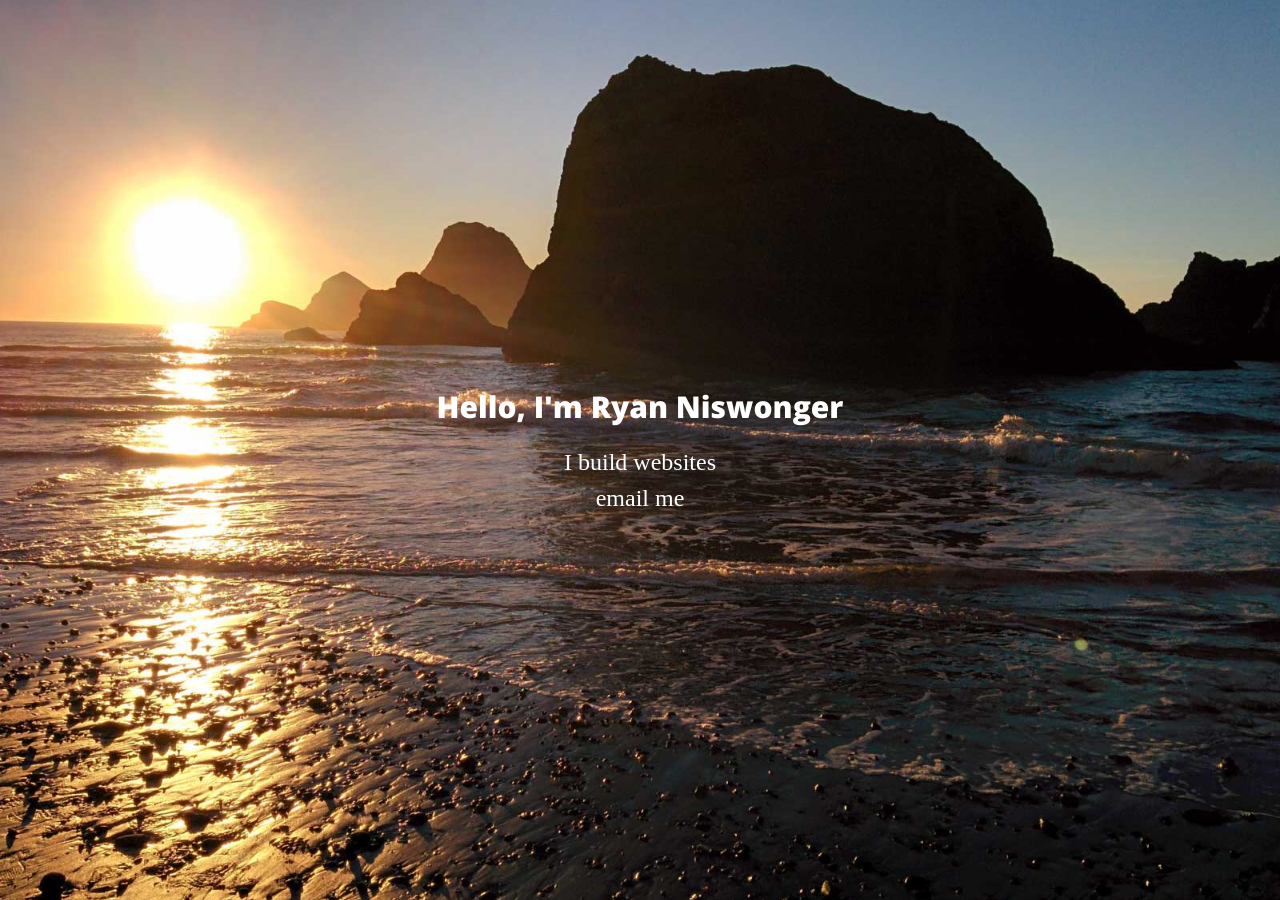
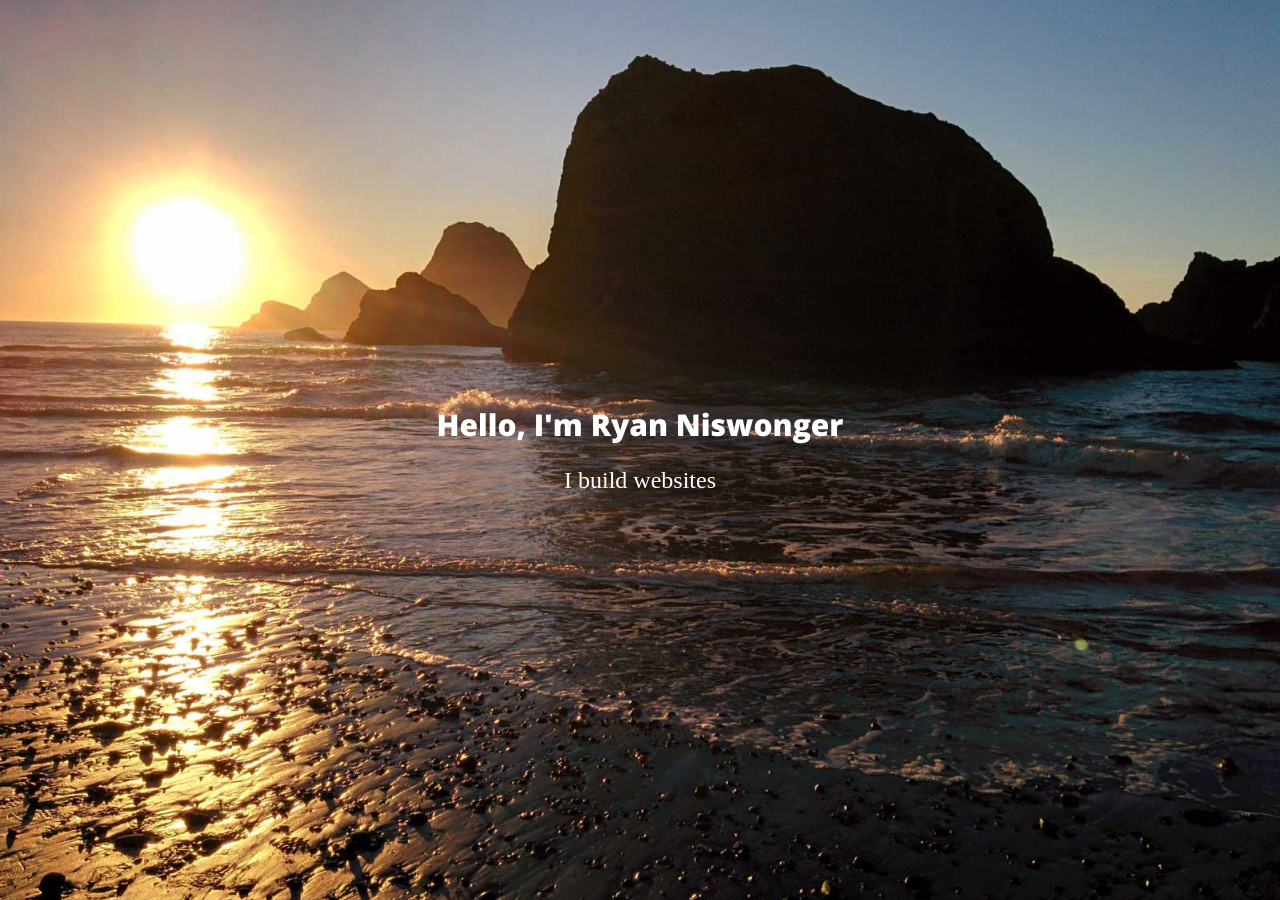
Before and after one commit to rniswonger/rniswonger.github.io, a Jekyll site: the page built from index.html, in a window 1280 px wide. Built offline with Jekyll 4.4.1, drawn with Linux system fonts in a browser that asks for light colours; some web fonts are replaced.

Commit message:
Remove email link for now.

```diff
--- a/_includes/header.html
+++ b/_includes/header.html
@@ -4,7 +4,6 @@
 
     <h1>Hello, I'm {{ site.title }}</h1>
     <p>I build websites</p>
-    <p><a href="mailto:{{ site.email }}">email me</a></p>
   </div>
 
 </header>
```
